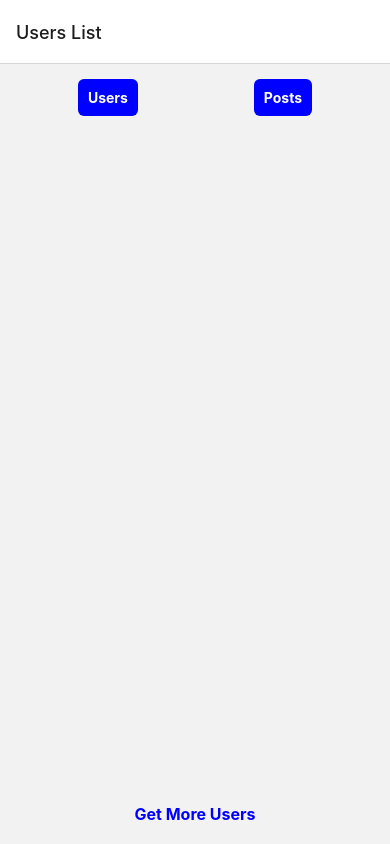
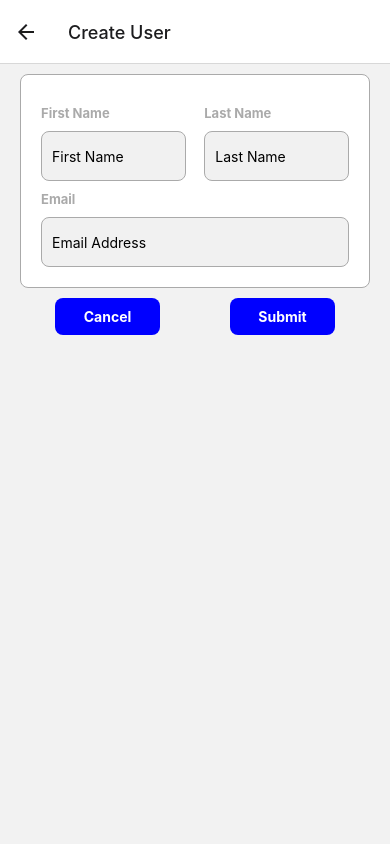
Before and after one commit to rabdulsal/RN-SocNet, a React Native app: screen /AddUser in a window 390 px wide. Built offline with nearby package versions, Linux system fonts and the light colour scheme; no server answers.

Commit message:
Scaffold 'CreateUser' logic & flow

```diff
--- a/App.js
+++ b/App.js
@@ -19,6 +19,7 @@ import DeviceDetailScreen from "./screens/DeviceDetailScreen";
 import UsersScreen from "./screens/UsersScreen";
 import ProfileScreen from "./screens/ProfileScreen";
 import PostDetailsScreen from "./screens/PostDetailsScreen";
+import CreateUserScreen from "./screens/CreateUserScreen";
 
 const Stack = createNativeStackNavigator();
 
@@ -29,6 +30,10 @@ export default function App() {
     navigation.navigate("Scanner");
   }
 
+  function pressedAddUserButton(navigation) {
+    navigation.navigate("AddUser");
+  }
+
   return (
     <View style={styles.container}>
       <NavigationContainer>
@@ -36,9 +41,16 @@ export default function App() {
           <Stack.Screen
             name={"UsersList"}
             component={UsersScreen}
-            options={{
+            options={({ navigation }) => ({
               title: "Users List",
-            }}
+              headerLeft: () => (
+                <Pressable
+                  onPress={pressedAddUserButton.bind(this, navigation)}
+                >
+                  <Ionicons name="md-person-add" size={24} color="#0000ff" />
+                </Pressable>
+              ),
+            })}
           />
           <Stack.Screen
             name={"UserProfile"}
@@ -47,6 +59,13 @@ export default function App() {
             //   presentation: "modal",
             // }}
           />
+          <Stack.Screen
+            name={"AddUser"}
+            component={CreateUserScreen}
+            options={{
+              title: "Create User",
+            }}
+          ></Stack.Screen>
           <Stack.Screen
             name="PostDetails"
             component={PostDetailsScreen}
--- /dev/null
+++ b/components/CreateUserForm.js
@@ -0,0 +1,144 @@
+import { useNavigation } from "@react-navigation/native";
+import { useEffect, useState } from "react";
+import { View, Text, StyleSheet, TextInput, Pressable } from "react-native";
+import * as Networking from "../utils/http";
+import Spinner from "./Spinner";
+
+export default function CreateUserForm() {
+  const [firstName, setFirstName] = useState("");
+  const [lastName, setLastName] = useState("");
+  const [email, setEmail] = useState("");
+  const [isLoading, setIsLoading] = useState(false);
+
+  // Sam Samster -> 6317c50a4373f579c42c1141
+  const navigation = useNavigation();
+
+  useEffect(() => {}, [isLoading]);
+
+  function onFNameChange(text) {
+    setFirstName(text);
+  }
+
+  function onLNameChange(text) {
+    setLastName(text);
+  }
+
+  function onEmailChange(text) {
+    setEmail(text);
+  }
+
+  function pressedCancelButton() {
+    navigation.goBack();
+  }
+
+  async function pressedSubmitButton() {
+    const userData = {
+      firstName: firstName,
+      lastName: lastName,
+      email: email,
+    };
+    setIsLoading(true);
+    const userResp = await Networking.createUser(userData);
+    setIsLoading(false);
+    console.log(userResp);
+  }
+
+  let submitView = (
+    <Pressable style={styles.actionButton} onPress={pressedSubmitButton}>
+      <Text style={styles.actionText}>Submit</Text>
+    </Pressable>
+  );
+  if (isLoading) {
+    submitView = <Spinner />;
+  }
+
+  return (
+    <View style={styles.container}>
+      {/* Form */}
+      <View style={styles.formContainer}>
+        <View style={styles.nameFields}>
+          <View style={styles.nameField}>
+            <Text style={styles.titleLabel}>First Name</Text>
+            <TextInput
+              placeholder="First Name"
+              onChangeText={onFNameChange}
+              style={styles.textInput}
+            />
+          </View>
+          <View style={styles.nameField}>
+            <Text style={styles.titleLabel}>Last Name</Text>
+            <TextInput
+              placeholder="Last Name"
+              onChangeText={onLNameChange}
+              style={styles.textInput}
+            />
+          </View>
+        </View>
+        <Text style={styles.titleLabel}>Email</Text>
+        <TextInput
+          placeholder="Email Address"
+          onChangeText={onEmailChange}
+          style={styles.textInput}
+        />
+      </View>
+      {/* Buttons */}
+      <View style={styles.actionButtons}>
+        <Pressable style={styles.actionButton} onPress={pressedCancelButton}>
+          <Text style={styles.actionText}>Cancel</Text>
+        </Pressable>
+        {submitView}
+      </View>
+    </View>
+  );
+}
+
+const styles = StyleSheet.create({
+  container: {
+    marginHorizontal: 20,
+  },
+  formContainer: {
+    marginVertical: 10,
+    padding: 20,
+    backgroundColor: "#fff",
+    borderRadius: 8,
+    borderWidth: 1,
+    borderColor: "#aaa",
+  },
+  titleLabel: {
+    fontSize: 13,
+    fontWeight: "bold",
+    color: "#aaa",
+    marginVertical: 10,
+  },
+  textInput: {
+    paddingHorizontal: 10,
+    height: 50,
+    borderWidth: 1,
+    borderColor: "#aaa",
+    borderRadius: 8,
+    backgroundColor: "#f1f1f1",
+  },
+  nameFields: {
+    flexDirection: "row",
+    justifyContent: "space-between",
+  },
+  nameField: {
+    // flex: 1,
+    width: "47%",
+  },
+  actionButtons: {
+    flexDirection: "row",
+    justifyContent: "space-around",
+  },
+  actionButton: {
+    padding: 10,
+    backgroundColor: "#0000ff",
+    borderRadius: 8,
+    width: "30%",
+  },
+  actionText: {
+    textAlign: "center",
+    color: "white",
+    fontWeight: "bold",
+  },
+});
--- /dev/null
+++ b/screens/CreateUserScreen.js
@@ -0,0 +1,6 @@
+import { View, Text, StyleSheet } from "react-native";
+import CreateUserForm from "../components/CreateUserForm";
+
+export default function CreateUserScreen() {
+  return <CreateUserForm />;
+}
--- a/screens/ProfileScreen.js
+++ b/screens/ProfileScreen.js
@@ -74,8 +74,8 @@ export default function UserProfile({ navigation, route }) {
   return (
     <FlatList
       ListHeaderComponent={
-        <>
-          <View style={[styles.userDetails, styles.container]}>
+        <View style={styles.container}>
+          <View style={styles.userDetails}>
             <Image source={{ uri: profile.picture }} style={styles.userImage} />
             <View>
               <Text
@@ -89,7 +89,7 @@ export default function UserProfile({ navigation, route }) {
           <View>
             <UserPostsList userId={userId} />
           </View>
-        </>
+        </View>
       }
     />
   );
@@ -99,15 +99,15 @@ const styles = StyleSheet.create({
   container: {
     // flex: 1,
     marginHorizontal: 20,
+  },
+  userDetails: {
+    flexDirection: "row",
     marginVertical: 10,
     padding: 8,
     borderRadius: 8,
     borderWidth: 2,
     borderColor: "#ddd",
     backgroundColor: "#fff",
-  },
-  userDetails: {
-    flexDirection: "row",
   },
   userName: {
     // FIXME: Extract to ContentLayout
@@ -129,6 +129,6 @@ const styles = StyleSheet.create({
   postsTitle: {
     fontSize: 16,
     fontWeight: "bold",
-    marginHorizontal: 20,
+    // marginHorizontal: 20,
   },
 });
--- a/utils/http.js
+++ b/utils/http.js
@@ -32,6 +32,11 @@ export async function getUserProfile(id) {
   return data;
 }
 
+export async function createUser(userData) {
+  const createResponse = await axios.post(DUMMY_URL + "/user/create", userData);
+  return createResponse.data.data;
+}
+
 export async function getPosts() {
   const response = await axios.get(DUMMY_URL + "/post");
   return await response.data.data;
```
Also changed, not shown: 1 other file (tests, documents, lock files or other folders).
